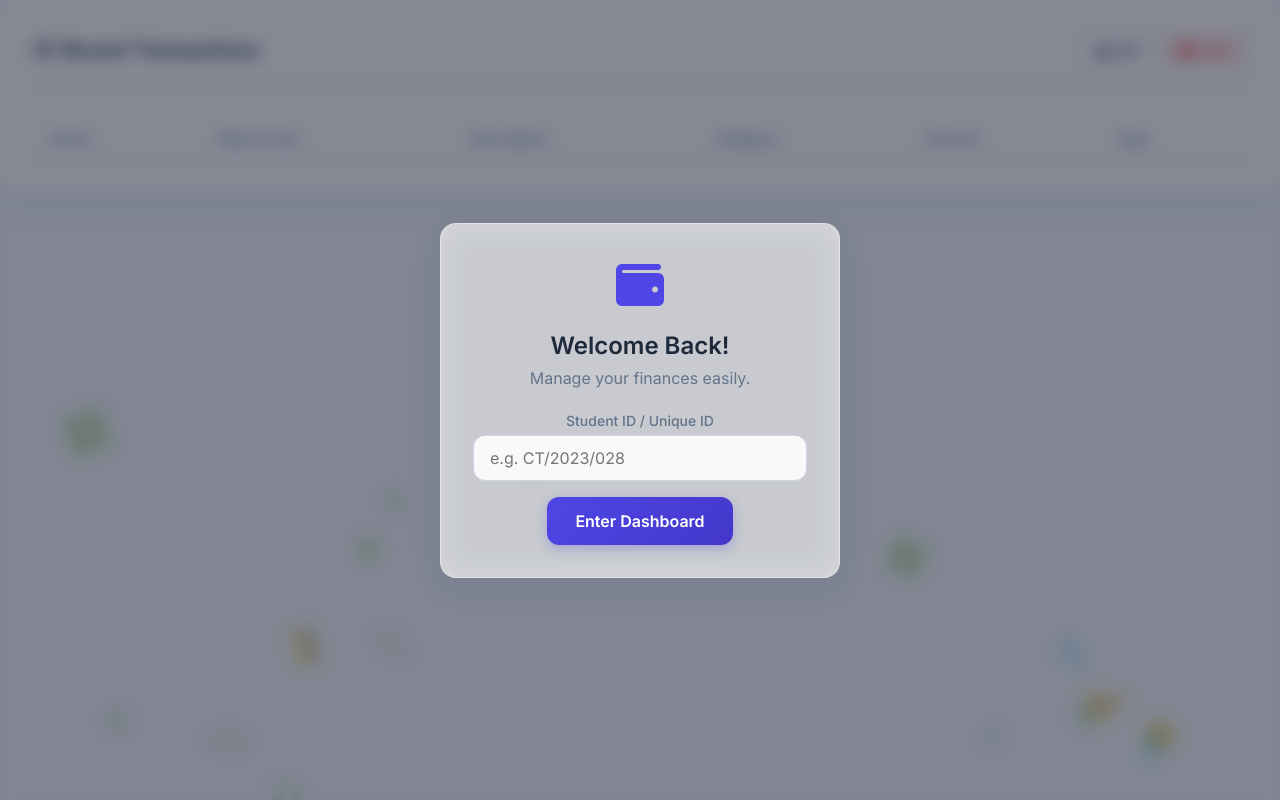
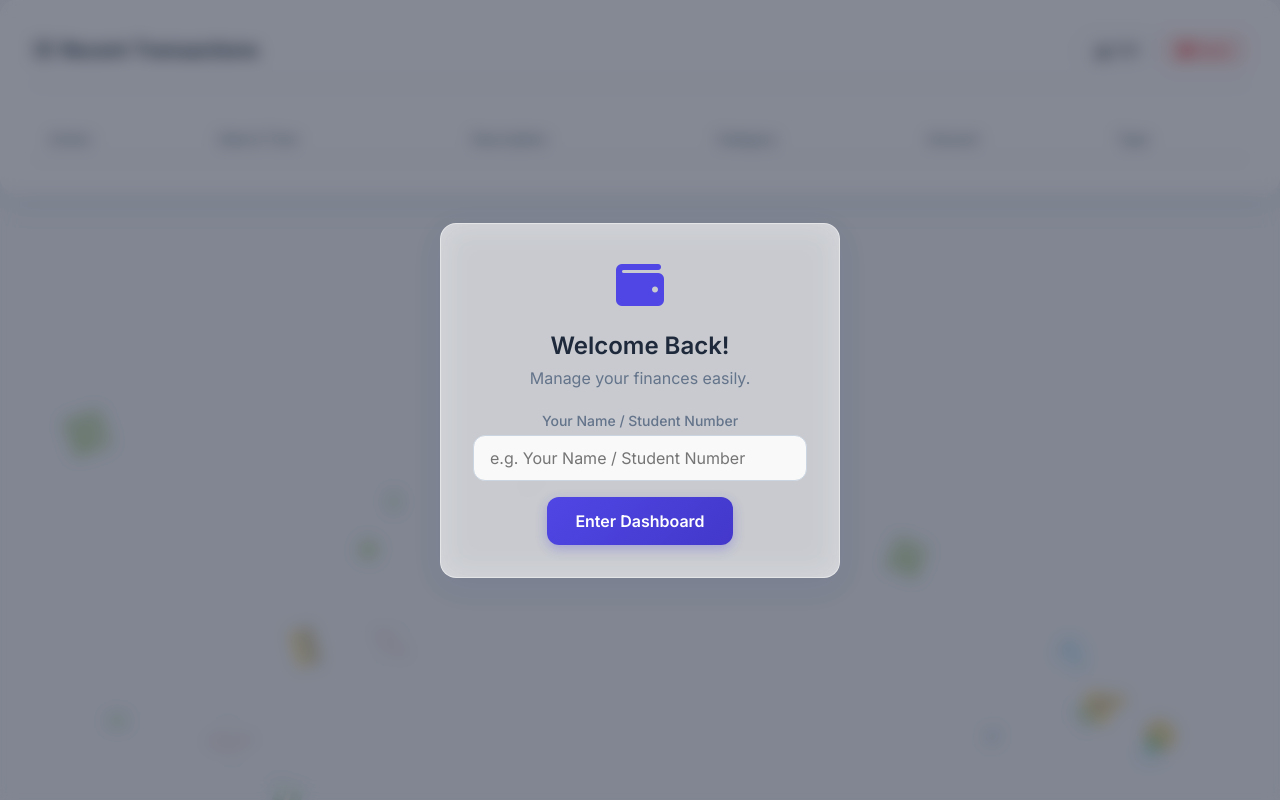
Before and after one commit to ItzMeIsuru/Fund-Tracker, a website: page index.html in a window 1280 px wide. Drawn offline with nearby package versions, Linux system fonts and the light colour scheme; no server answers.

Commit message:
Update login placeholder to Your Name / Student Number

```diff
--- a/index.html
+++ b/index.html
@@ -31,8 +31,8 @@
             <p>Manage your finances easily.</p>
             <form id="login-form">
                 <div class="input-group">
-                    <label for="username">Student ID / Unique ID</label>
-                    <input type="text" id="username" placeholder="e.g. CT/2023/028" required>
+                    <label for="username">Your Name / Student Number</label>
+                    <input type="text" id="username" placeholder="e.g. Your Name / Student Number" required>
                 </div>
                 <button type="submit" class="btn-primary">Enter Dashboard</button>
             </form>
```
